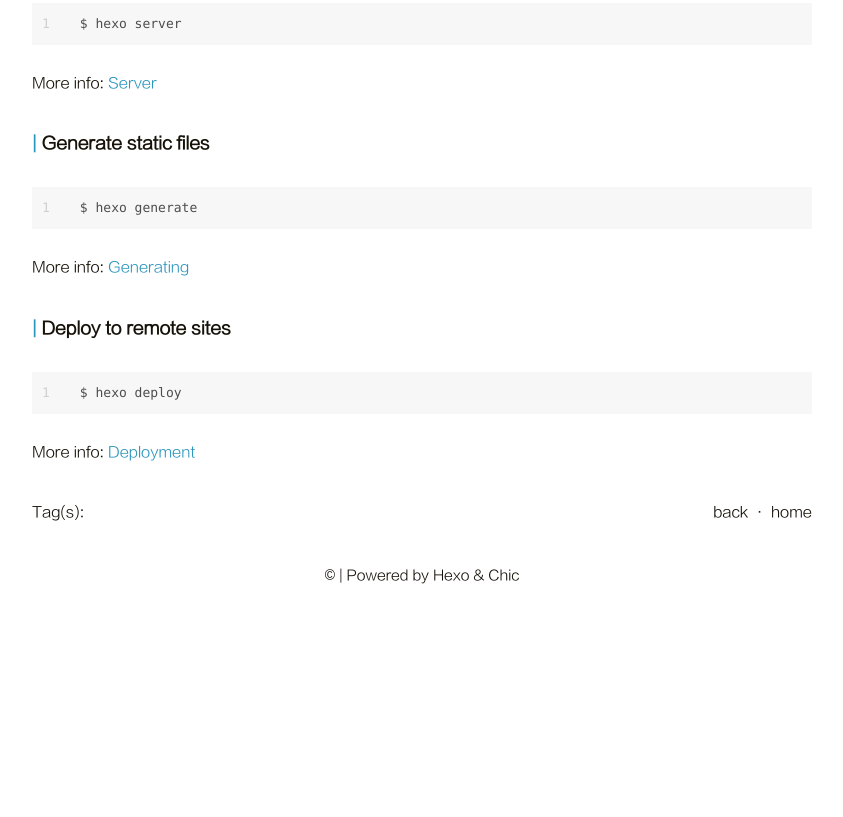
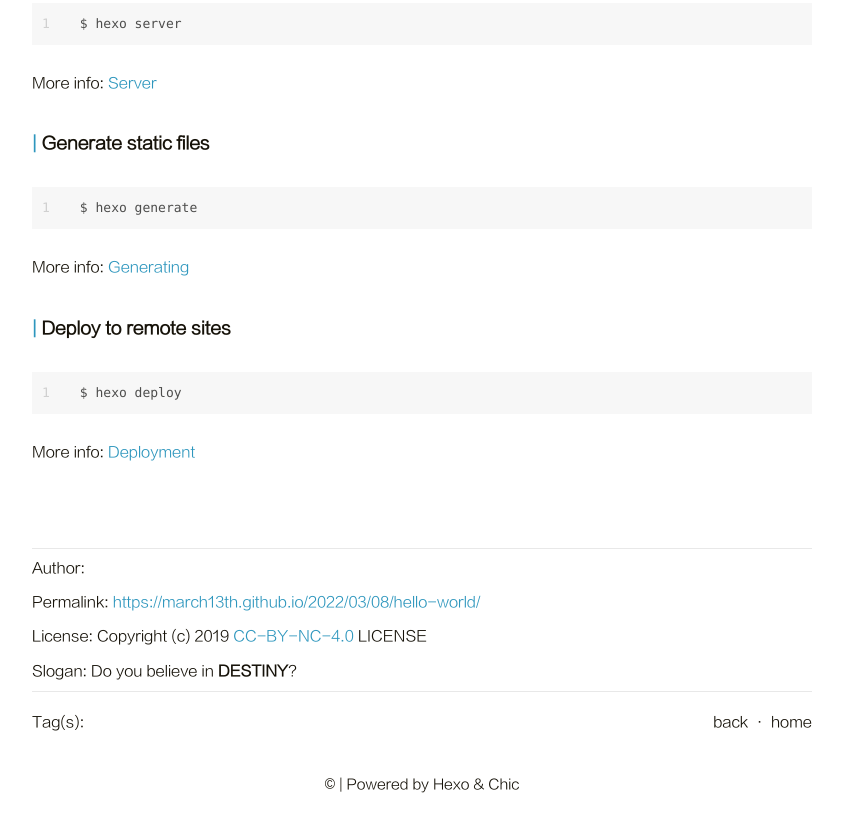
Before and after one commit to March13th/march13th.github.io, a plain HTML site: page 2022/03/08/hello-world/index.html in a window 1280 px wide. Shown: the part 619-1436 px from the top of the page, without its empty margins (218-1061 px from the left). Before the commit the page ends 1227 px from the top, so only its background shows below. Drawn offline with Linux system fonts and the light colour scheme.

Commit message:
Site updated: 2022-03-08 15:49:29

```diff
--- a/2022/03/08/hello-world/index.html
+++ b/2022/03/08/hello-world/index.html
@@ -220,6 +220,34 @@
         </div>
 
 
+            <section class="post-copyright">
+
+                    <p class="copyright-item">
+                        <span>Author:</span>
+                        <span></span>
+                    </p>
+
+
+                    <p class="copyright-item">
+                        <span>Permalink:</span>
+                        <span><a href="https://march13th.github.io/2022/03/08/hello-world/">https://march13th.github.io/2022/03/08/hello-world/</a></span>
+                    </p>
+
+
+                    <p class="copyright-item">
+                        <span>License:</span>
+                        <span>Copyright (c) 2019 <a target="_blank" rel="noopener" href="http://creativecommons.org/licenses/by-nc/4.0/">CC-BY-NC-4.0</a> LICENSE</span>
+                    </p>
+
+
+                     <p class="copyright-item">
+                         <span>Slogan:</span>
+                         <span>Do you believe in <strong>DESTINY</strong>?</span>
+                     </p>
+
+
+            </section>
+
         <section class="post-tags">
             <div>
                 <span>Tag(s):</span>
```
Also changed, not shown: index.html (+1 -1 lines).
